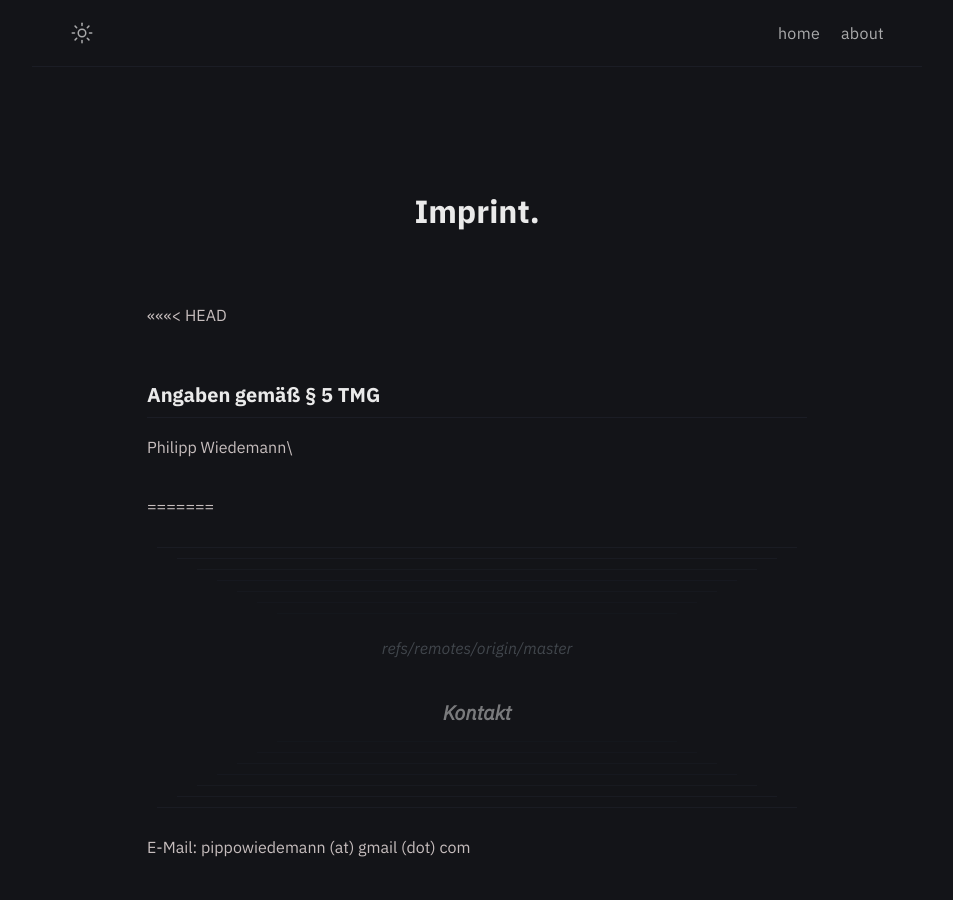
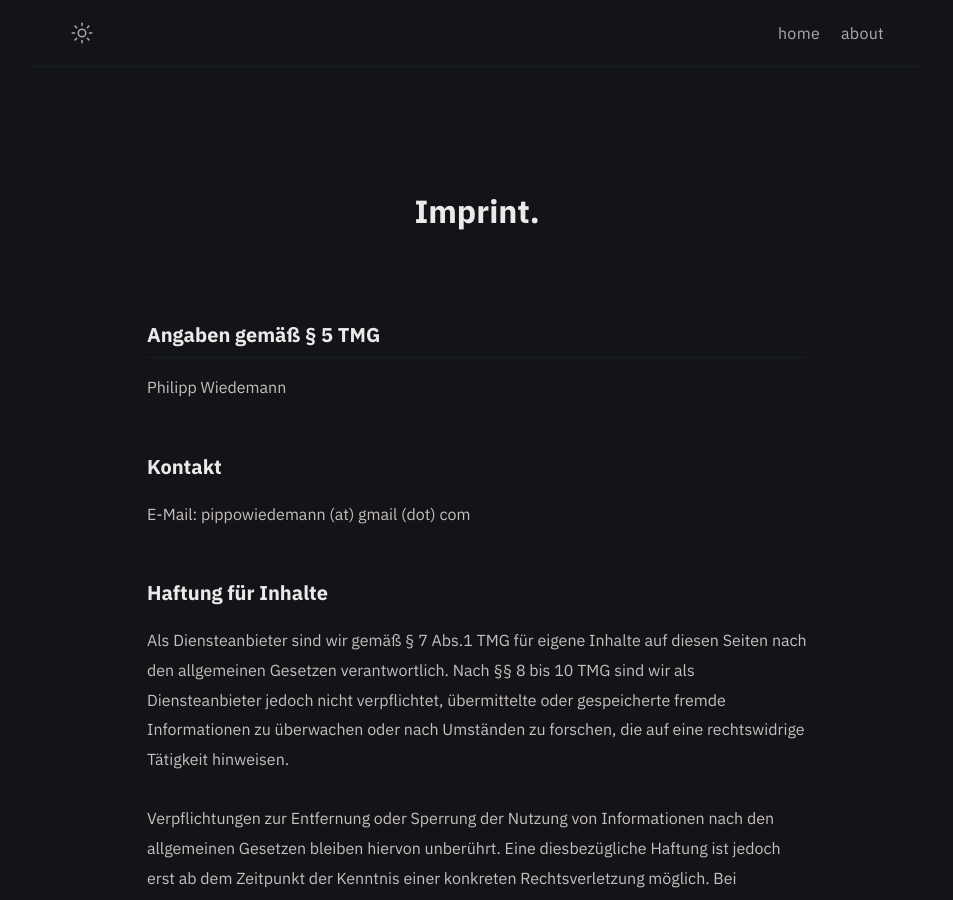
Before and after one commit to pippowie/pippowie.github.io, a Jekyll site: the page built from imprint.md, in a window 1280 px wide and 900 px high. Shown: the whole window, without its empty margins (163-1116 px from the left). Built offline with Jekyll 4.4.1, drawn with Linux system fonts in a browser that asks for light colours.

Commit message:
fix: resolve merge conflict in imprint.md

```diff
--- a/imprint.md
+++ b/imprint.md
@@ -6,13 +6,10 @@ excerpt: Imprint.
 comments: false
 ---
 
-<<<<<<< HEAD
 ### Angaben gemäß § 5 TMG
 
-Philipp Wiedemann\
+Philipp Wiedemann
 
-=======
->>>>>>> refs/remotes/origin/master
 #### Kontakt
 
 E-Mail: pippowiedemann (at) gmail (dot) com
```
